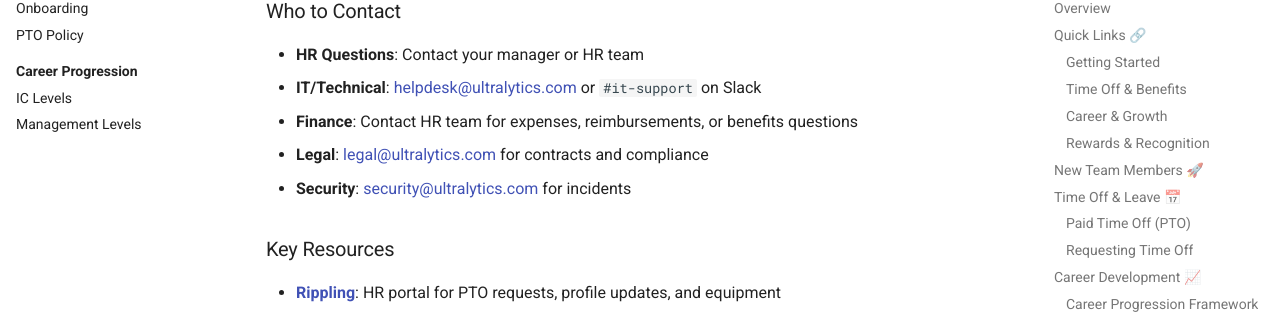
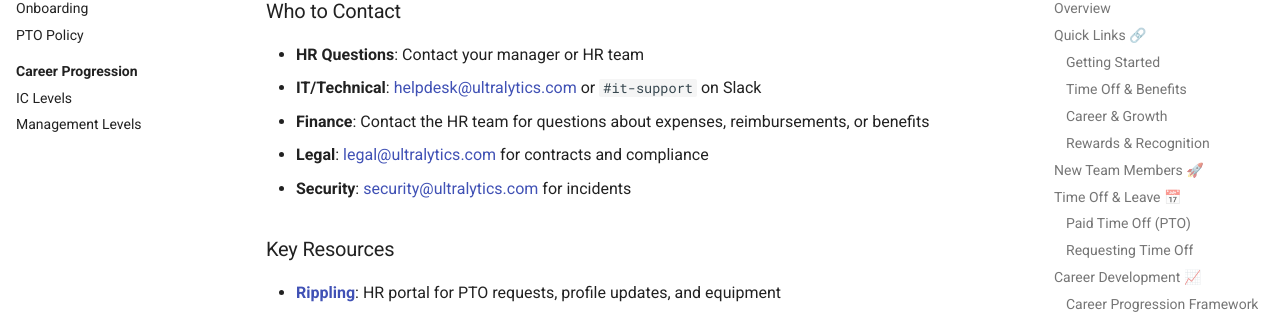
Before and after one commit to ultralytics/handbook, an MkDocs documentation site: the page built from docs/en/people/index.md, in a window 1280 px wide and 900 px high, scrolled down 5350 px. Shown: the part 148-462 px from the top of the window. Built offline with MkDocs 1.6.1 and Material for MkDocs 9.7.7, drawn with Linux system fonts in a browser that asks for light colours; comment, search, counter and statistics services are not loaded.

Commit message:
Update docs/en/people/index.md
Co-authored-by: Ultralytics Assistant <135830346+UltralyticsAssistant@users.noreply.github.com>
Signed-off-by: Glenn Jocher <glenn.jocher@ultralytics.com>

```diff
--- a/docs/en/people/index.md
+++ b/docs/en/people/index.md
@@ -193,7 +193,7 @@ Also review our [Social Media Policy](../contributions/social-media-policy.md) f
 
 - **HR Questions**: Contact your manager or HR team
 - **IT/Technical**: [helpdesk@ultralytics.com](mailto:helpdesk@ultralytics.com) or `#it-support` on Slack
-- **Finance**: Contact HR team for expenses, reimbursements, or benefits questions
+- **Finance**: Contact the HR team for questions about expenses, reimbursements, or benefits
 - **Legal**: [legal@ultralytics.com](mailto:legal@ultralytics.com) for contracts and compliance
 - **Security**: [security@ultralytics.com](mailto:security@ultralytics.com) for incidents
 
```
